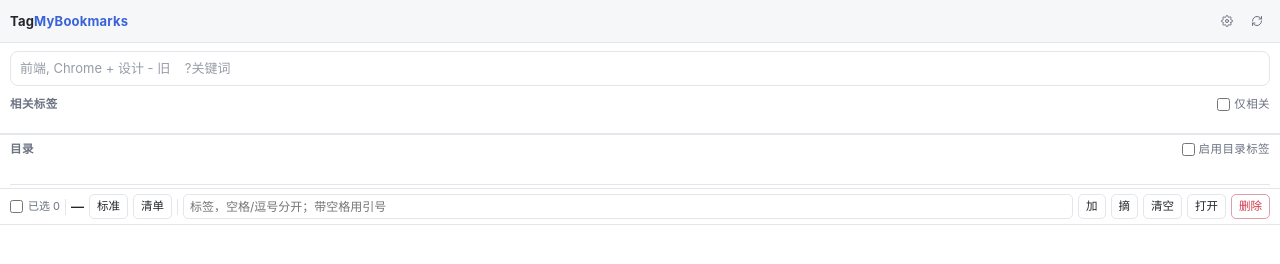
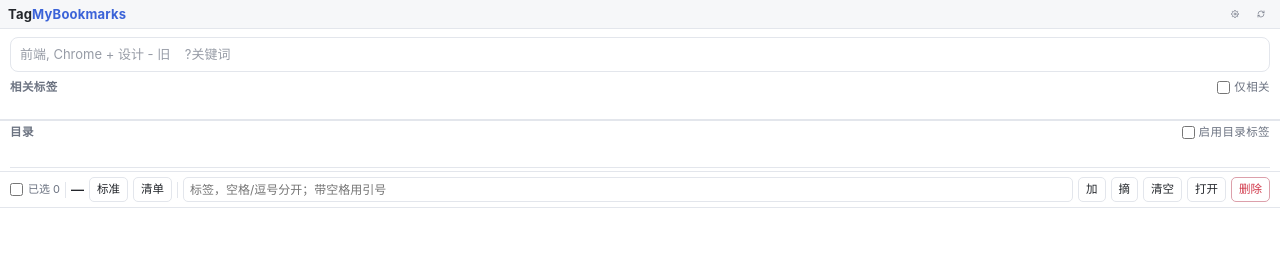
Before and after one commit to vivikuyo/tagmybookmarks, a website with bundled scripts: page sidepanel/panel.html in a window 1280 px wide. Built offline with nearby package versions, Linux system fonts and the light colour scheme; some packages are replaced by stand-ins of ours; no server answers.

Commit message:
sidepanel: denser top bar + tighter chip gaps; measure cloud need with panes unlocked

```diff
--- a/sidepanel/panel.css
+++ b/sidepanel/panel.css
@@ -43,7 +43,7 @@ body {
   display: flex;
   align-items: center;
   justify-content: space-between;
-  padding: 8px 10px;
+  padding: 3px 8px;
   border-bottom: 1px solid var(--line);
   background: var(--bg-soft);
   flex: 0 0 auto;
@@ -55,7 +55,7 @@ body {
 .bar-actions { display: flex; gap: 4px; }
 
 .icon {
-  width: 26px; height: 26px;
+  width: 22px; height: 22px;
   border: 1px solid transparent;
   border-radius: 6px;
   background: transparent;
@@ -180,7 +180,7 @@ body[data-density="ultra"] .load-more {
 
 .pane-head {
   display: flex; align-items: center; justify-content: space-between;
-  padding: 6px 10px 4px;
+  padding: 3px 10px 2px;
   color: var(--text-dim);
   font-size: 11.5px; letter-spacing: .4px;
   flex: 0 0 auto;
@@ -192,8 +192,8 @@ body[data-density="ultra"] .load-more {
 
 .cloud {
   overflow: auto;
-  padding: 2px 10px 10px;
-  display: flex; flex-wrap: wrap; gap: 5px;
+  padding: 1px 10px 6px;
+  display: flex; flex-wrap: wrap; gap: 3px 5px;
   align-items: flex-start;
   align-content: flex-start;
 }
--- a/sidepanel/panel.js
+++ b/sidepanel/panel.js
@@ -1447,13 +1447,15 @@ function layoutClouds() {
   });
   if (!live.length) return;
 
-  // 每朵云"自然需要的高度" = 标题行 + 云内容（scrollHeight 是内容高度，不受被压扁影响）
-  const needs = live.map((p) => {
-    const head = p.querySelector('.pane-head');
-    const cloud = p.querySelector('.cloud');
-    const h = (head ? head.offsetHeight : 0) + (cloud ? cloud.scrollHeight : 0) + 2;
-    return Math.max(44, h);
-  });
+  // 量之前先把两朵云解锁到自然高度再量。
+  // scrollHeight 至少等于元素当前高度——不解锁的话"内容变少"永远量不出来，
+  // 云区就一直停在旧的大高度，底部留一块空白。
+  live.forEach((p) => {
+    p.style.flex = '0 0 auto';
+    p.style.height = 'auto';
+  });
+  void area.offsetHeight; // 强制一次重排，让 auto 高度落地
+  const needs = live.map((p) => Math.max(44, Math.round(p.getBoundingClientRect().height)));
   const needSum = needs.reduce((a, b) => a + b, 0);
 
   // 云区 + 列表之外的固定件高度（和云区多高无关，是不变量）
```
Also changed, not shown: tests/run.mjs (+11 -1 lines), README.md.
